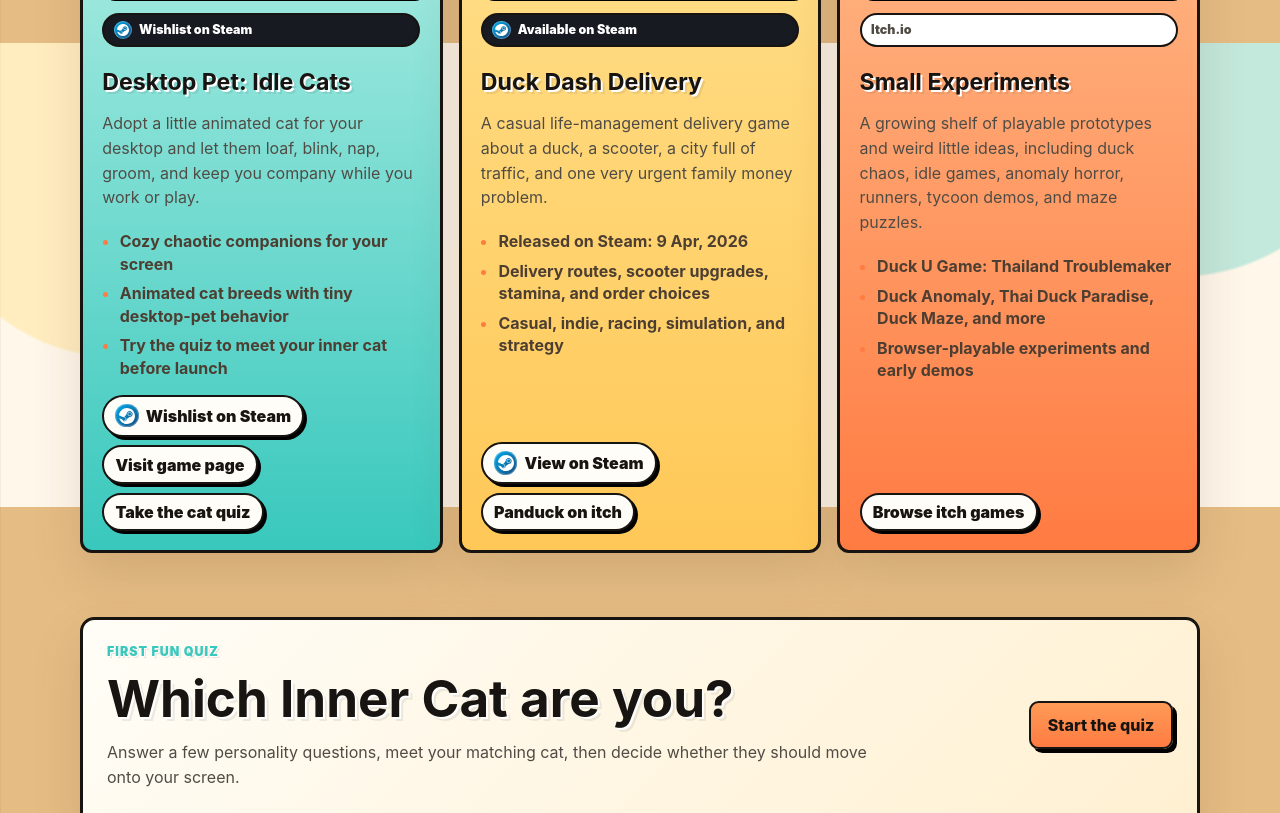
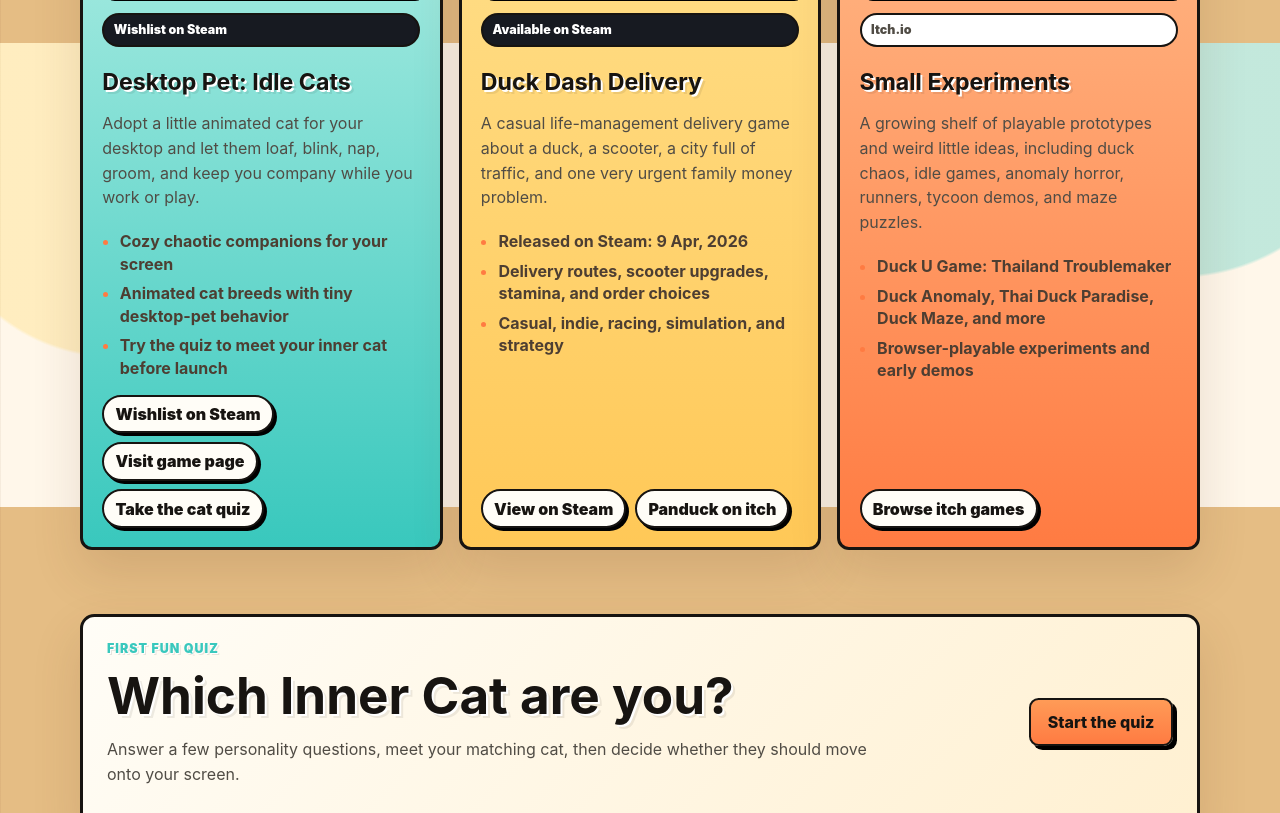
Before and after one commit to ittichai31/panduckgame.com, a website: page index.html in a window 1280 px wide. Shown: the part 1557-2370 px from the top of the page. Drawn offline with Linux system fonts and the light colour scheme.

Commit message:
Use text-only Steam CTAs

```diff
--- a/index.html
+++ b/index.html
@@ -52,7 +52,7 @@
         <div class="project-grid">
           <article class="project-card accent-mint">
             <img class="project-art" src="/assets/marketing/desktop-pet-main-capsule.png" alt="Desktop Pet: Idle Cats artwork">
-            <p class="project-type steam-pill"><span class="steam-badge"><img class="steam-logo" src="/assets/brand/steam-mark-white.svg" alt=""></span> Wishlist on Steam</p>
+            <p class="project-type steam-pill">Wishlist on Steam</p>
             <h3>Desktop Pet: Idle Cats</h3>
             <p>Adopt a little animated cat for your desktop and let them loaf, blink, nap, groom, and keep you company while you work or play.</p>
             <ul class="project-points">
@@ -61,14 +61,14 @@
               <li>Try the quiz to meet your inner cat before launch</li>
             </ul>
             <div class="card-actions">
-              <a class="text-link steam-link" href="https://store.steampowered.com/app/4923900/Desktop_Pet_Idle_Cats_Cozy_Chaotic_Companions_for_your_screen/" target="_blank" rel="noreferrer"><span class="steam-badge"><img class="steam-logo" src="/assets/brand/steam-mark-white.svg" alt=""></span> Wishlist on Steam</a>
+              <a class="text-link steam-link" href="https://store.steampowered.com/app/4923900/Desktop_Pet_Idle_Cats_Cozy_Chaotic_Companions_for_your_screen/" target="_blank" rel="noreferrer">Wishlist on Steam</a>
               <a class="text-link" href="/games/desktop-pet-idle-cats/">Visit game page</a>
               <a class="text-link" href="/quiz/adoptcat/">Take the cat quiz</a>
             </div>
           </article>
           <article class="project-card accent-yellow">
             <img class="project-art" src="/assets/marketing/duck-dash-main-capsule.png" alt="Duck Dash Delivery artwork">
-            <p class="project-type steam-pill"><span class="steam-badge"><img class="steam-logo" src="/assets/brand/steam-mark-white.svg" alt=""></span> Available on Steam</p>
+            <p class="project-type steam-pill">Available on Steam</p>
             <h3>Duck Dash Delivery</h3>
             <p>A casual life-management delivery game about a duck, a scooter, a city full of traffic, and one very urgent family money problem.</p>
             <ul class="project-points">
@@ -77,7 +77,7 @@
               <li>Casual, indie, racing, simulation, and strategy</li>
             </ul>
             <div class="card-actions">
-              <a class="text-link steam-link" href="https://store.steampowered.com/app/4491280/Duck_Dash_Delivery/" target="_blank" rel="noreferrer"><span class="steam-badge"><img class="steam-logo" src="/assets/brand/steam-mark-white.svg" alt=""></span> View on Steam</a>
+              <a class="text-link steam-link" href="https://store.steampowered.com/app/4491280/Duck_Dash_Delivery/" target="_blank" rel="noreferrer">View on Steam</a>
               <a class="text-link" href="https://panduck812.itch.io/" target="_blank" rel="noreferrer">Panduck on itch</a>
             </div>
           </article>
--- a/styles.css
+++ b/styles.css
@@ -252,27 +252,9 @@
   background: #fffdf7;
 }
 
-.steam-logo {
-  display: block;
-  width: 1em;
-  height: 1em;
-}
-
-.steam-badge {
-  display: inline-grid;
-  place-items: center;
-  width: 1.45em;
-  height: 1.45em;
-  flex: 0 0 auto;
-  border-radius: 999px;
-  background: linear-gradient(135deg, #00adee 0%, #174a7c 100%);
-  box-shadow: inset 0 0 0 1px #ffffff44;
-}
-
 .steam-pill,
 .steam-link,
 .steam-button {
-  gap: .45rem;
   white-space: nowrap;
 }
 
```
Also changed, not shown: games/desktop-pet-idle-cats/index.html (+2 -2 lines).
